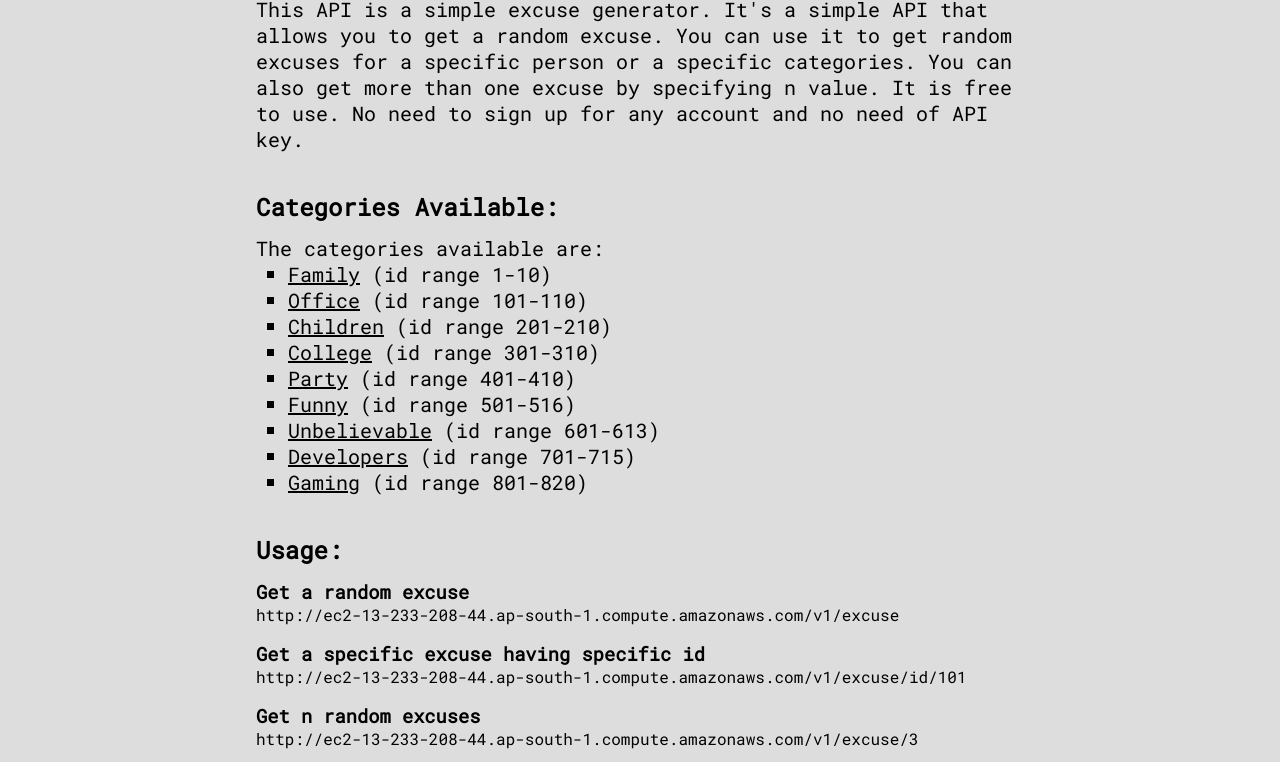
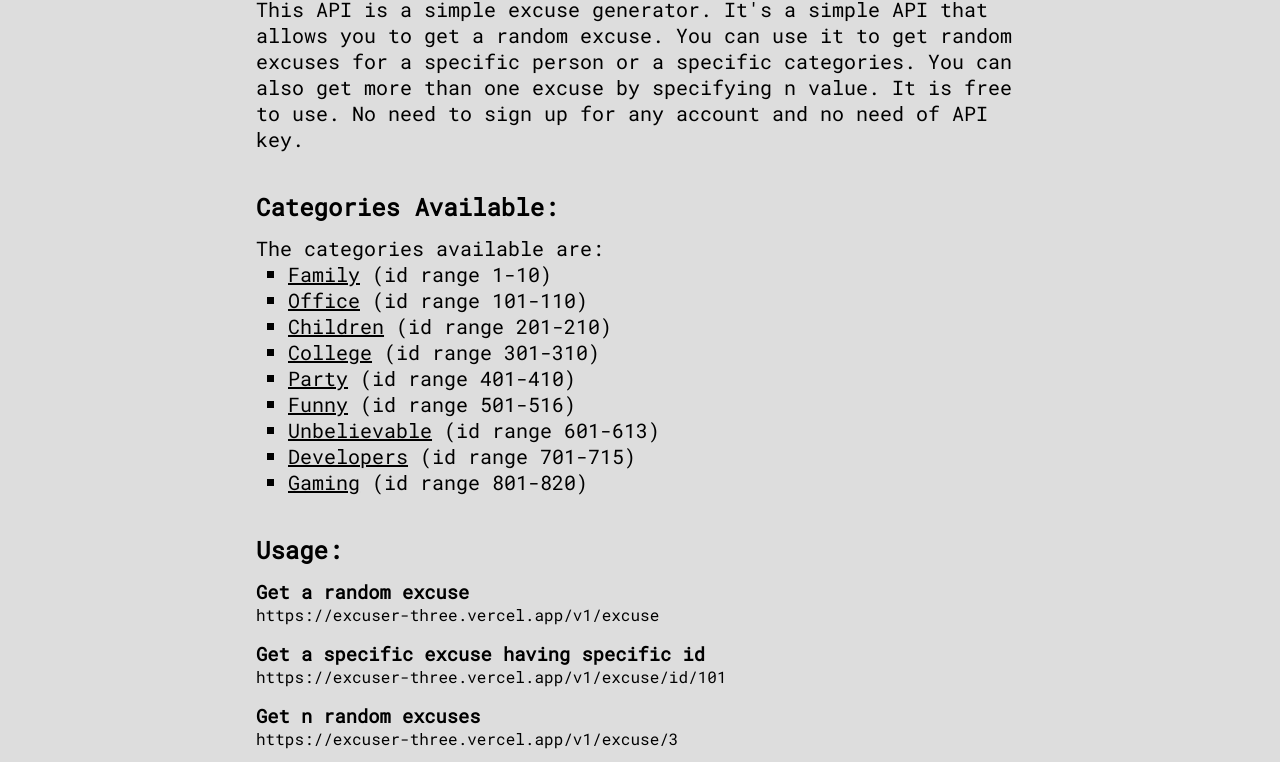
Before and after one commit to primeTanM/Excuser, a website: page public/index.html in a window 1280 px wide. Shown: the part 162-924 px from the top of the page. Drawn offline with Linux system fonts and the light colour scheme.

Commit message:
changed deployment server to vercel

```diff
--- a/public/index.html
+++ b/public/index.html
@@ -31,51 +31,51 @@
     </p>
     <ul>
         <li>
-            <a href = "http://ec2-13-233-208-44.ap-south-1.compute.amazonaws.com/v1/excuse/family/">
+            <a href = "https://excuser-three.vercel.app/v1/excuse/family/">
                 <span class="span-left">Family</span><span class="span-right"> (id range 1-10) </span>
             </a>
         </li>
 
         <li>
-            <a href = "http://ec2-13-233-208-44.ap-south-1.compute.amazonaws.com/v1/excuse/office/">
+            <a href = "https://excuser-three.vercel.app/v1/excuse/office/">
                 <span class="span-left">Office</span><span class="span-right"> (id range 101-110) </span>
             </a>
         </li>
 
         <li>
-            <a href = "http://ec2-13-233-208-44.ap-south-1.compute.amazonaws.com/v1/excuse/children/">
+            <a href = "https://excuser-three.vercel.app/v1/excuse/children/">
                 <span class="span-left">Children</span class="span-right"> <span> (id range 201-210) </span>
             </a>
         </li>
 
         <li>
-            <a href = "http://ec2-13-233-208-44.ap-south-1.compute.amazonaws.com/v1/excuse/college/">
+            <a href = "https://excuser-three.vercel.app/v1/excuse/college/">
                 <span class="span-left">College</span> <span class="span-right"> (id range 301-310) </span>
             </a>
         </li>
 
         <li>
-            <a href = "http://ec2-13-233-208-44.ap-south-1.compute.amazonaws.com/v1/excuse/party/">
+            <a href = "https://excuser-three.vercel.app/v1/excuse/party/">
                 <span class="span-left">Party</span> <span class="span-right"> (id range 401-410) </span>
             </a>
         </li>
         <li>
-            <a href = "http://ec2-13-233-208-44.ap-south-1.compute.amazonaws.com/v1/excuse/funny/">
+            <a href = "https://excuser-three.vercel.app/v1/excuse/funny/">
                 <span class="span-left">Funny</span> <span class="span-right"> (id range 501-516) </span>
             </a>
         </li>
         <li>
-            <a href = "http://ec2-13-233-208-44.ap-south-1.compute.amazonaws.com/v1/excuse/unbelievable/">
+            <a href = "https://excuser-three.vercel.app/v1/excuse/unbelievable/">
                 <span class="span-left">Unbelievable</span> <span class="span-right">(id range 601-613)</span>
             </a>
         </li>
         <li>
-            <a href = "http://ec2-13-233-208-44.ap-south-1.compute.amazonaws.com/v1/excuse/developers/">
+            <a href = "https://excuser-three.vercel.app/v1/excuse/developers/">
                 <span class="span-left">Developers</span> <span class="span-right">(id range 701-715)</span>
             </a>
         </li>
         <li>
-            <a href = "http://ec2-13-233-208-44.ap-south-1.compute.amazonaws.com/v1/excuse/gaming/">
+            <a href = "https://excuser-three.vercel.app/v1/excuse/gaming/">
                 <span class="span-left">Gaming</span> <span class="span-right">(id range 801-820)</span>
             </a>
         </li>
@@ -85,27 +85,27 @@
 
     <h3>Get a random excuse</h6>
         <p class="usage">
-            <a href="http://ec2-13-233-208-44.ap-south-1.compute.amazonaws.com/v1/excuse">http://ec2-13-233-208-44.ap-south-1.compute.amazonaws.com/v1/excuse</a>
+            <a href="https://excuser-three.vercel.app/v1/excuse">https://excuser-three.vercel.app/v1/excuse</a>
         </p>
 
     <h3>Get a specific excuse having specific id</h3>
         <p class="usage">
-            <a href="http://ec2-13-233-208-44.ap-south-1.compute.amazonaws.com/v1/excuse/id/101">http://ec2-13-233-208-44.ap-south-1.compute.amazonaws.com/v1/excuse/id/101</a>
+            <a href="https://excuser-three.vercel.app/v1/excuse/id/101">https://excuser-three.vercel.app/v1/excuse/id/101</a>
         </p>
 
     <h3>Get n random excuses</h3>
         <p class="usage">
-            <a href="http://ec2-13-233-208-44.ap-south-1.compute.amazonaws.com/v1/excuse/3">http://ec2-13-233-208-44.ap-south-1.compute.amazonaws.com/v1/excuse/3</a>
+            <a href="https://excuser-three.vercel.app/v1/excuse/3">https://excuser-three.vercel.app/v1/excuse/3</a>
         </p>
 
     <h3>Get a random excuse for a specific category</h3>
         <p class="usage">
-            <a href="http://ec2-13-233-208-44.ap-south-1.compute.amazonaws.com/v1/excuse/office">http://ec2-13-233-208-44.ap-south-1.compute.amazonaws.com/v1/excuse/office</a>
+            <a href="https://excuser-three.vercel.app/v1/excuse/office">https://excuser-three.vercel.app/v1/excuse/office</a>
         </p>
 
     <h3>Get n random excuses for a specific category</h3>
         <p class="usage">
-            <a href="http://ec2-13-233-208-44.ap-south-1.compute.amazonaws.com/v1/excuse/college/4">http://ec2-13-233-208-44.ap-south-1.compute.amazonaws.com/v1/excuse/college/4</a>
+            <a href="https://excuser-three.vercel.app/v1/excuse/college/4">https://excuser-three.vercel.app/v1/excuse/college/4</a>
         </p>
 
     <footer>
```
Also changed, not shown: README.md.
